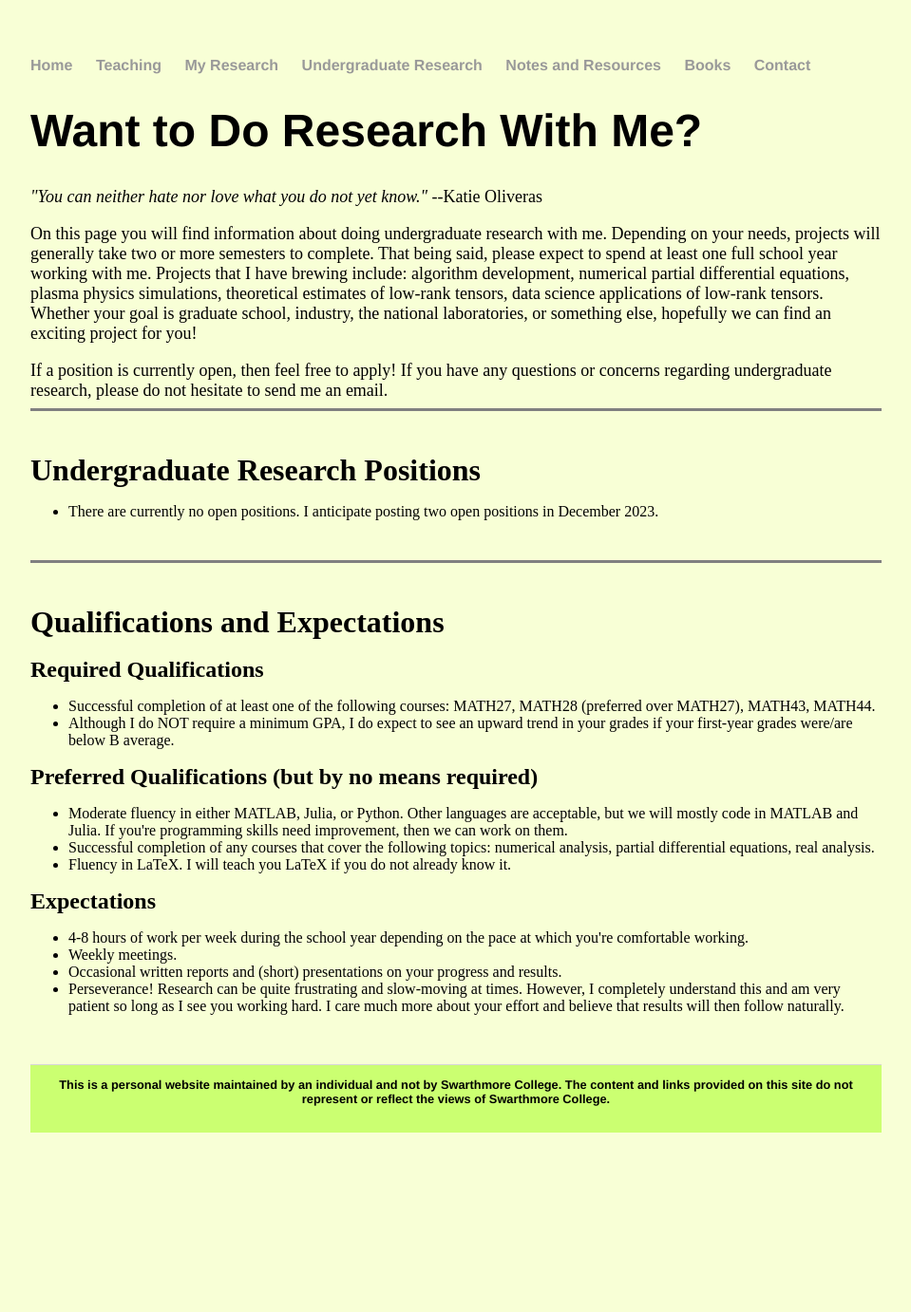
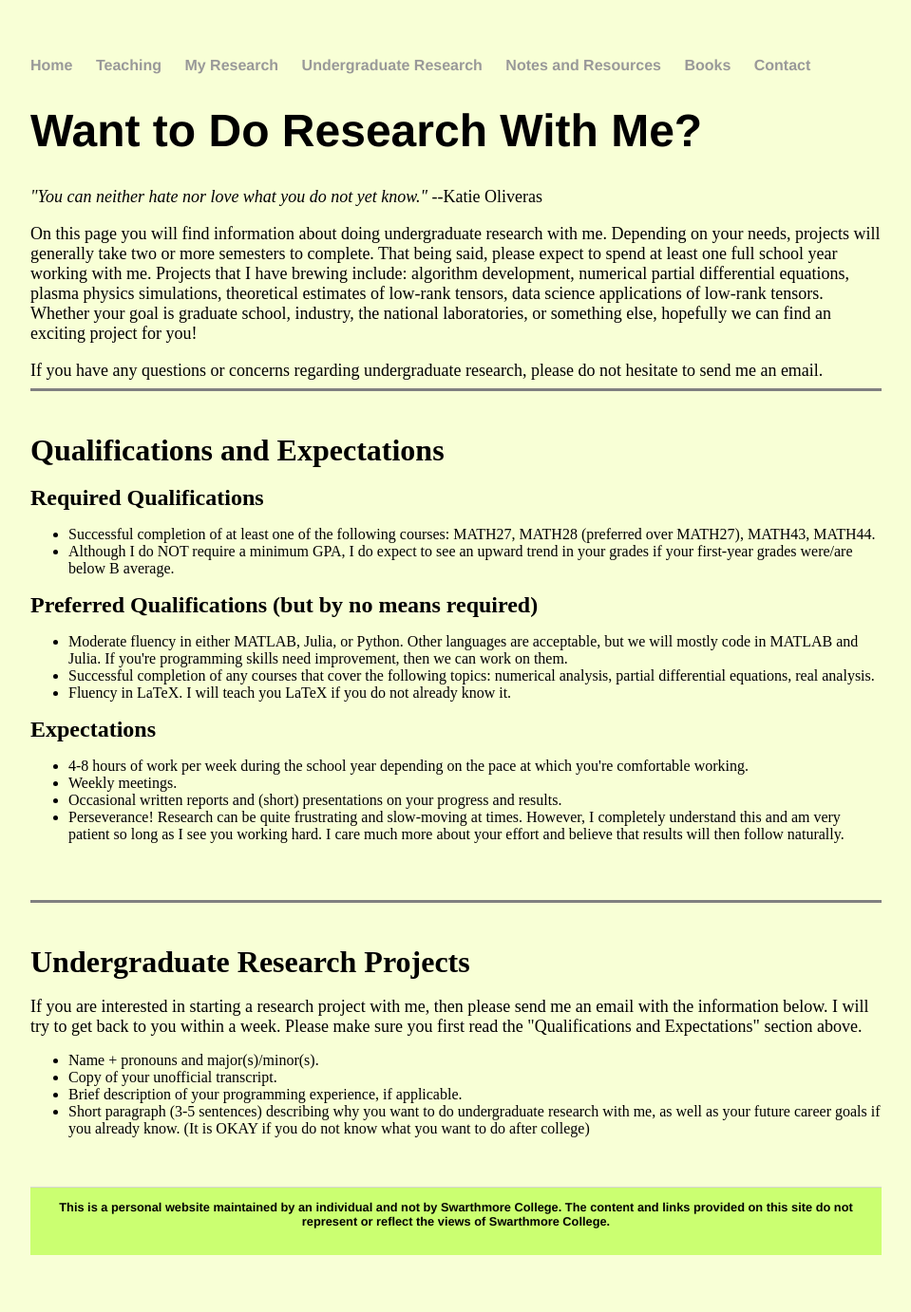
Before and after one commit to jhknakao/jhknakao.github.io, a Jekyll site: the page built from undergradresearch.html, in a window 1280 px wide. Shown: the whole page at 95% size, without its empty margins (160-1119 px from the left). Built offline with Jekyll 4.4.1, drawn with Linux system fonts in a browser that asks for light colours; before the commit the page ends 1253 px from its top, so only the background shows below that.

Commit message:
Update undergradresearch.html

```diff
--- a/undergradresearch.html
+++ b/undergradresearch.html
@@ -10,19 +10,11 @@ title: Interested in Undergraduate Research?
 	<font size="4">On this page you will find information about doing undergraduate research with me. Depending on your needs, projects will generally take two or more semesters to complete. That being said, please expect to spend at least one full school year working with me. Projects that I have brewing include: algorithm development, numerical partial differential equations, plasma physics simulations, theoretical estimates of low-rank tensors, data science applications of low-rank tensors. Whether your goal is graduate school, industry, the national laboratories, or something else, hopefully we can find an exciting project for you!</font>
 	<br>
 	<br>
-	<font size="4">If a position is currently open, then feel free to apply! If you have any questions or concerns regarding undergraduate research, please do not hesitate to send me an email.</font>
+	<font size="4">If you have any questions or concerns regarding undergraduate research, please do not hesitate to send me an email.</font>
   <br>
 	<hr size="3" noshade>
 	<br>
 
-	<br>
-	<font size="6"><b>Undergraduate Research Positions</b></font>
-	<ul>
-		<li>There are currently no open positions. I anticipate posting two open positions in December 2023.
-  </ul>
-	<br>
-	<hr size="3" noshade>
-	<br>
 	<br>
 	<font size="6"><b>Qualifications and Expectations</b></font>
 	<br>
@@ -49,4 +41,20 @@ title: Interested in Undergraduate Research?
 	</ul>
 	<br>
 	<br>
+	<hr size="3" noshade>
+	<br>
+
+	<br>
+	<font size="6"><b>Undergraduate Research Projects</b></font>
+	<br>
+	<br>
+	<font size="4">If you are interested in starting a research project with me, then please send me an email with the information below. I will try to get back to you within a week. Please make sure you first read the "Qualifications and Expectations" section above.</font>
+	<ul>
+		<li>Name + pronouns and major(s)/minor(s).</li>
+		<li>Copy of your unofficial transcript.</li>
+		<li>Brief description of your programming experience, if applicable.</li>
+		<li>Short paragraph (3-5 sentences) describing why you want to do undergraduate research with me, as well as your future career goals if you already know. (It is OKAY if you do not know what you want to do after college)</li>
+  </ul>
+	<br>
+	<br>
 </div><!-- /.blurb -->
```
